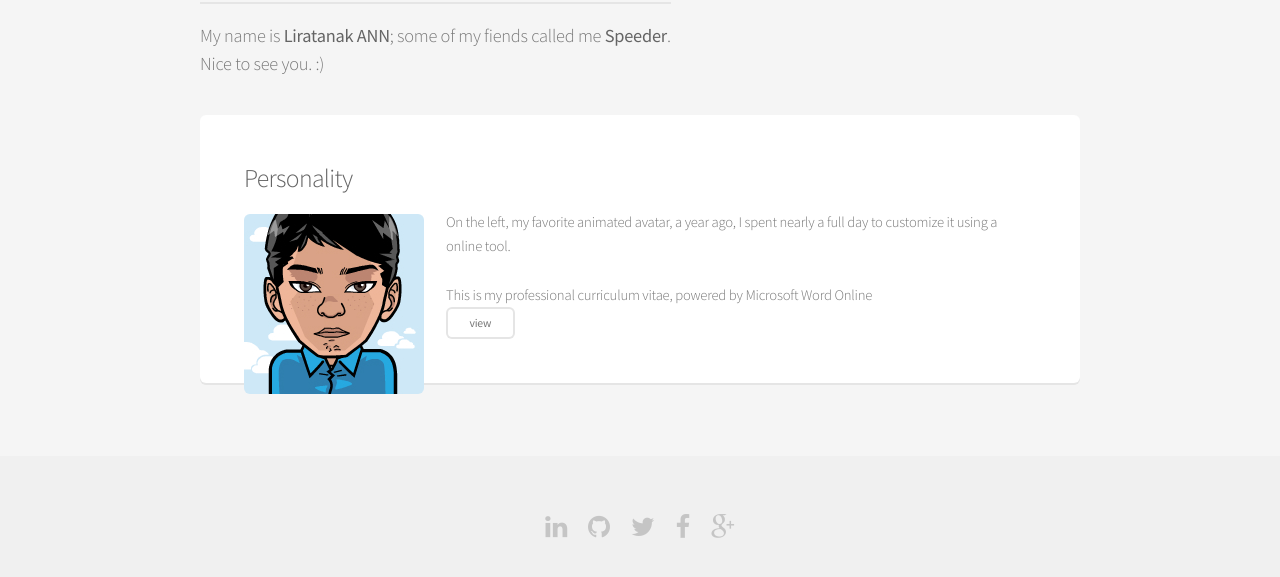
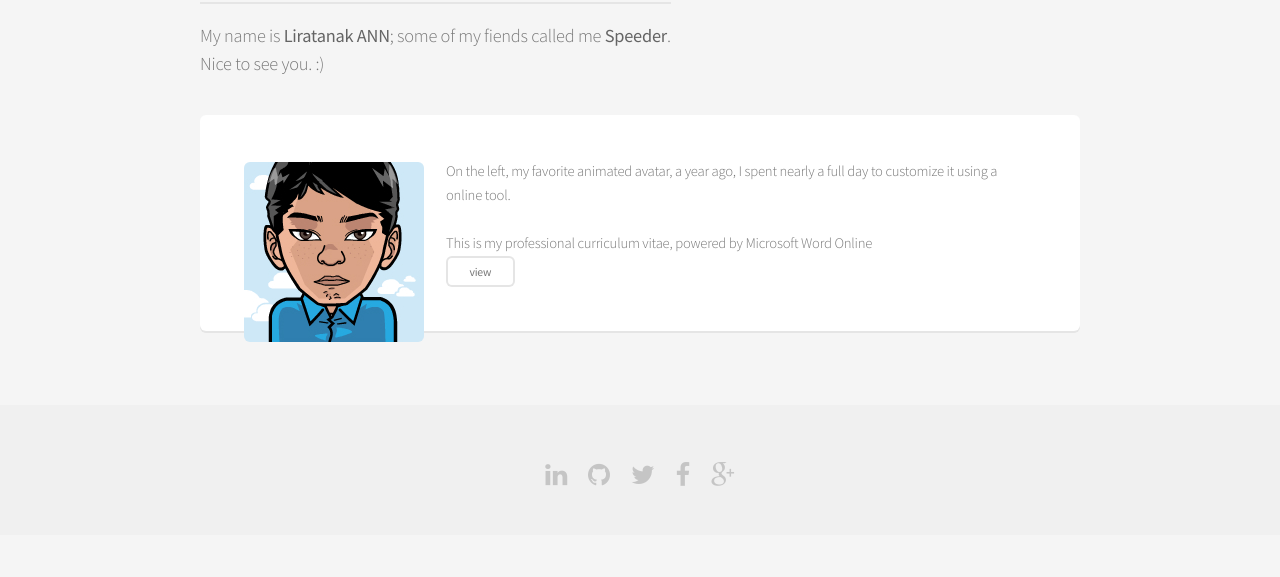
Before and after one commit to liratanak/liratanak.github.io, a plain HTML site: page about.html in a window 1280 px wide. Shown: the part 165-742 px from the top of the page. Drawn offline with Linux system fonts and the light colour scheme.

Commit message:
TASK remove title

```diff
--- a/about.html
+++ b/about.html
@@ -40,7 +40,6 @@
 			<div class="row">
 				<div class="12u">
 					<section class="box">
-						<h3>Personality</h3>
 						<p>
 							<span class="image left"><img src="images/speeder.png" alt="Speeder NFH" /></span>
 							On the left, my favorite animated avatar, a year ago, I spent nearly a full day to customize it using a online tool.
```
